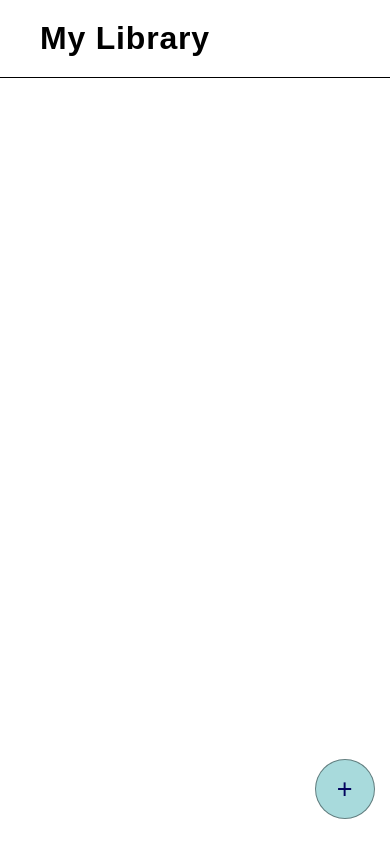
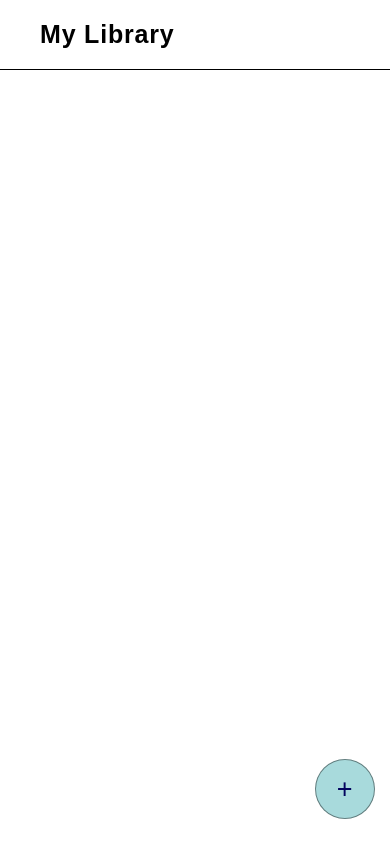
Before and after one commit to kouji3/myLibrary, a plain HTML site: page index.html in a window 390 px wide. Drawn offline with nearby package versions, Linux system fonts and the light colour scheme.

Commit message:
Fixed the responsive of the website title and add book btn

```diff
--- a/style.css
+++ b/style.css
@@ -122,6 +122,7 @@ body {
     border: 1px solid rgba(0, 0, 0, 0.425);
     outline: none;
     width: 60px;
+    position: fixed;
     font-size: 27px;
     text-align: center;
     height: 60px;
@@ -245,4 +246,8 @@ body {
         width: 80vw;
 
     }
+
+    .title {
+        font-size: 25px;
+    }
 }
```
